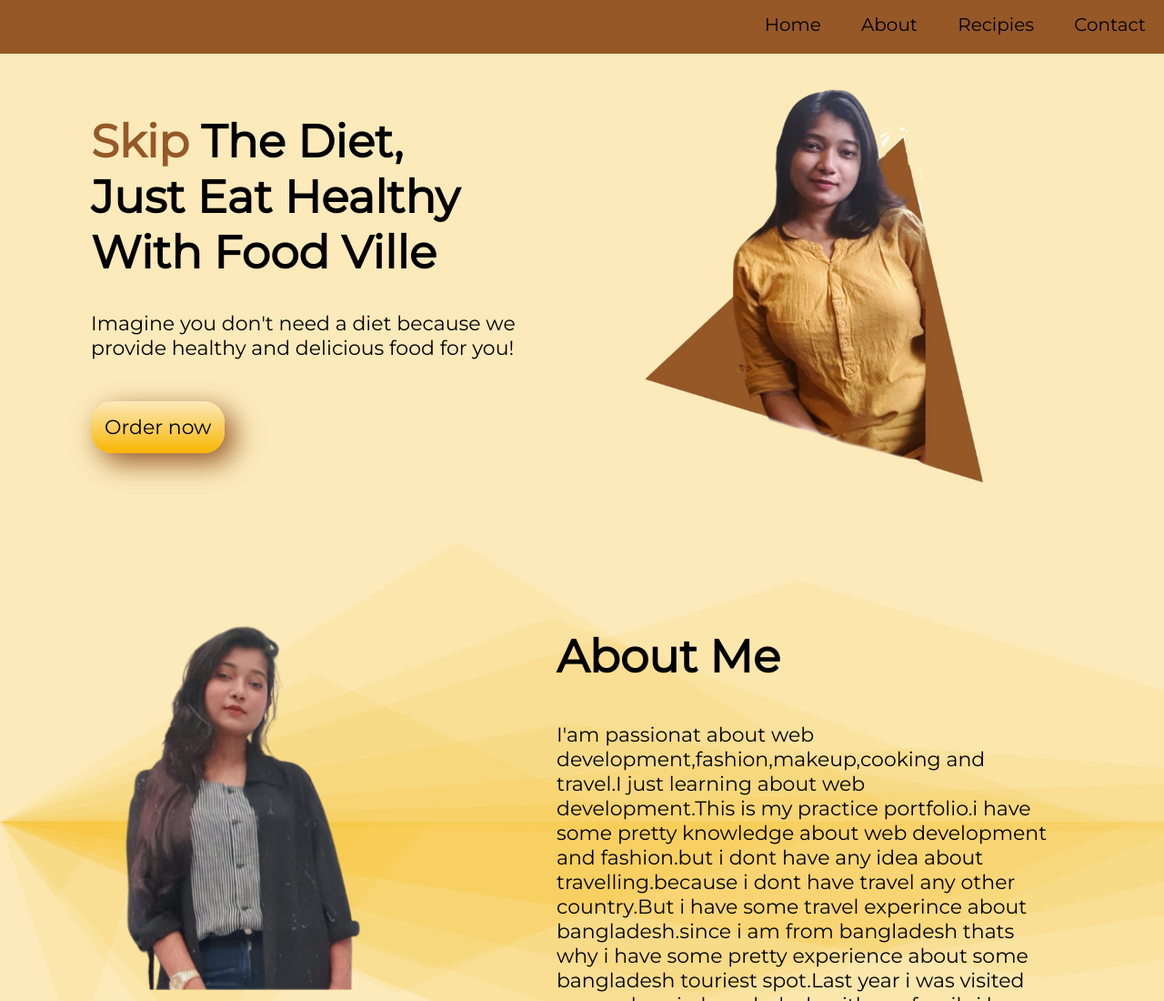
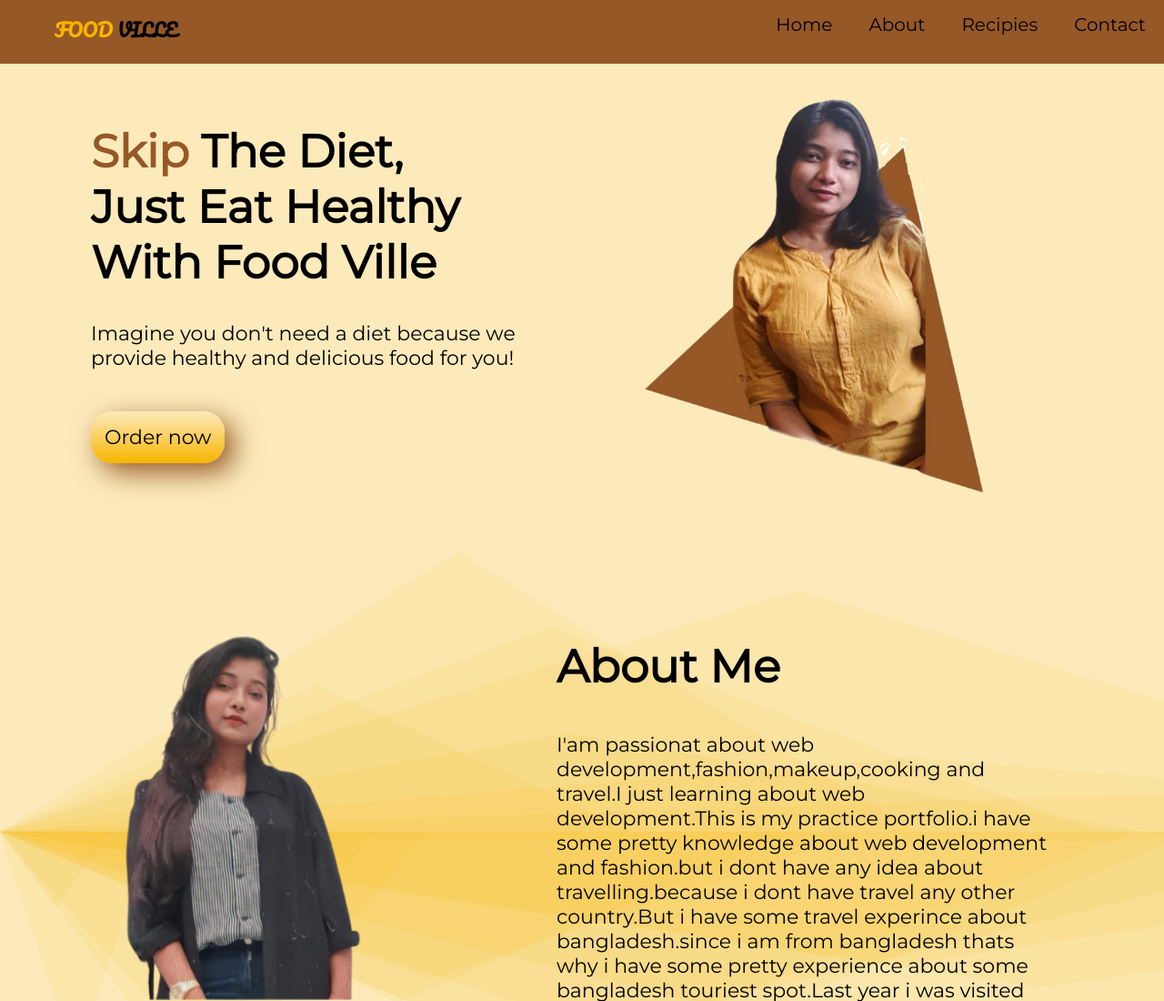
Before and after one commit to sabihaohi/Food-Ville, a plain HTML site: page index.html in a window 1280 px wide. Shown: the top 1100 px of the page at 91% size. Drawn offline with Linux system fonts and the light colour scheme.

Commit message:
add logo

```diff
--- a/index.html
+++ b/index.html
@@ -15,6 +15,7 @@
 
 <body>
     <ul class="navbar">
+        <li class="logo"><span>FOOD</span> VILLE</li>
         <li class="nav-item"><a href="#">Home</a></li>
         <li class="nav-item"><a href="#about">About</a></li>
         <li class="nav-item"><a href="#fourth">Recipies</a></li>
--- a/style.css
+++ b/style.css
@@ -1,16 +1,29 @@
+@import url('https://fonts.googleapis.com/css2?family=Pacifico&display=swap');
 body{
     background-color: #fceabb;
     font-family: 'Montserrat', sans-serif;
     margin:0;
 }
+.logo{
+    margin-right: auto;
+    font-size: 20px;
+  padding: 20px;
+  font-family: 'Pacifico', cursive;
+  font-weight: bolder;
+
+}
+.logo span{
+    color: #f8b500;
+}
 .navbar{
+    display: flex;
+    justify-content: flex-end;
     background-color: #965827;
     list-style-type: none;
     text-align: right;
     margin-top: -5px;
 }
 .nav-item{
-  display: inline-block;
   font-size: 20px;
   padding: 20px;
 }
@@ -19,7 +32,7 @@ body{
     color:black;
     font-size: 20px;
 }
-.navbar li:hover{
+.nav-item:hover{
     background-color: #f8b500;
     font-weight:20px;
     border-radius: 5px;
@@ -132,8 +145,7 @@ h1{
 
 }
 .from h2{
-
-    margin-left: -80px;
+   margin-left: -80px;
 }
 .input{
     padding:10px;
```
